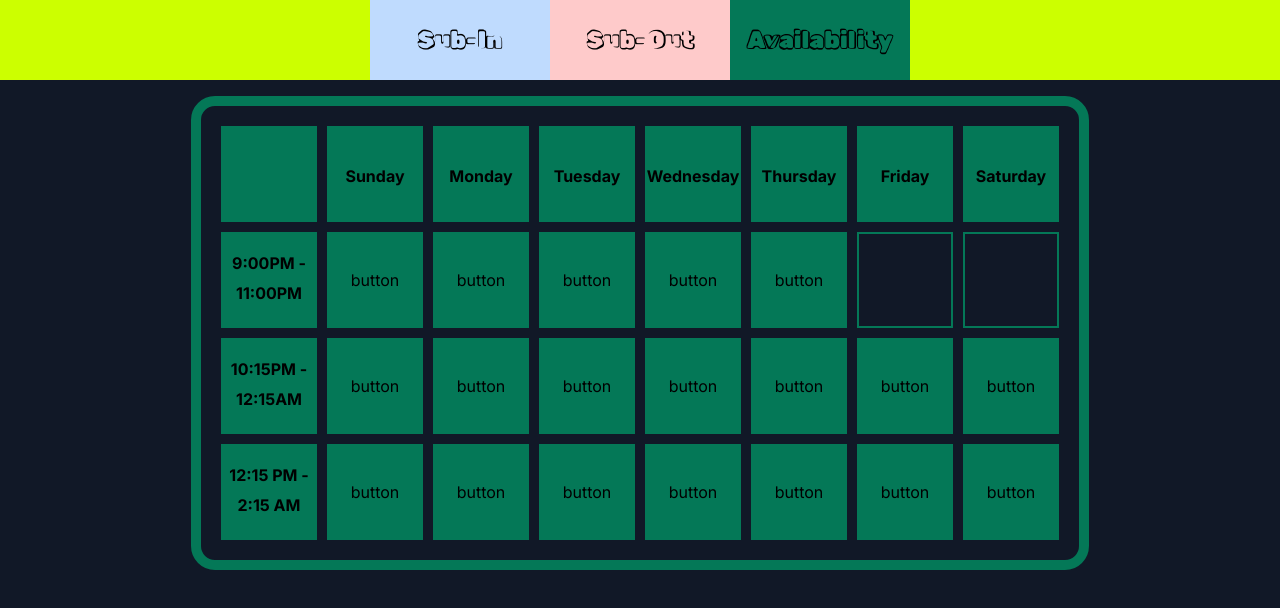
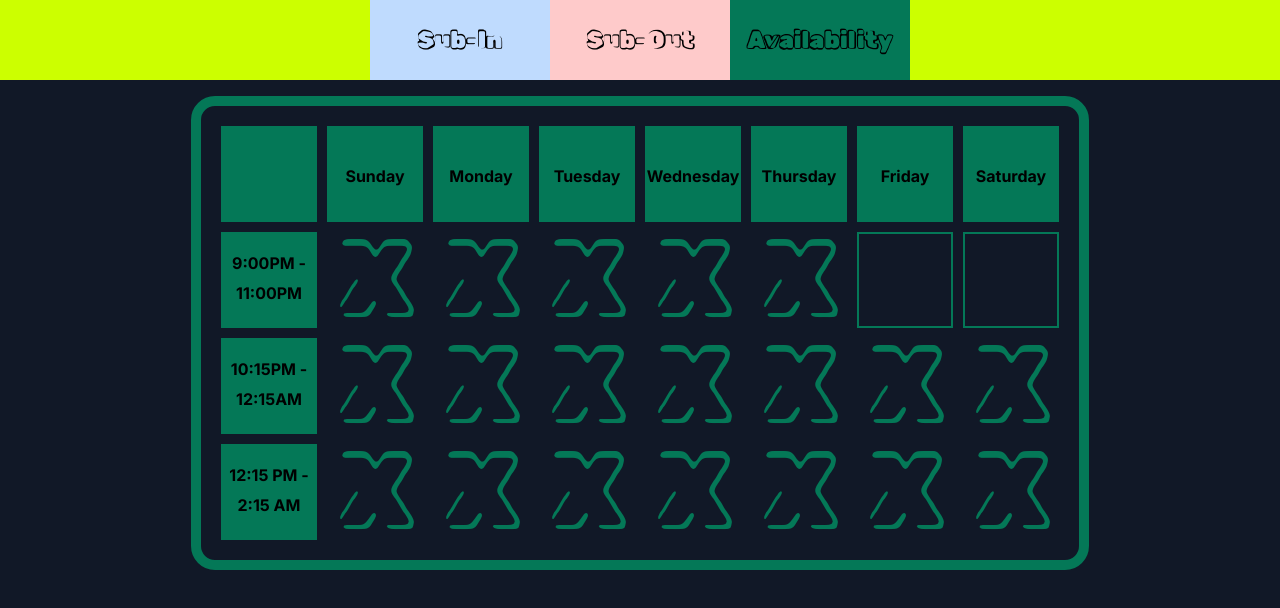
Before and after one commit to joshualbala/Safewalk-Scheduling-System, a Next.js app: page /availability in a window 1280 px wide. Shown: the top 608 px of the page. Built offline with nearby package versions, Linux system fonts and the light colour scheme; no server answers; the database is empty; sample sign-in values are in the browser's storage.

Commit message:
css stuff

```diff
--- a/src/app/availability/page.tsx
+++ b/src/app/availability/page.tsx
@@ -12,7 +12,6 @@ export default function availability() {
     protectRoute()
 
     const [usrDoc, setUsrDoc] = useState<Promise<UserInfo> | null>(null);
-    const [openShifts, setOpenShifts] = useState<Promise<string[]> | null> (null)
 
     setWhichPage(3);
     var initList:(string[]) = [""];
@@ -35,7 +34,6 @@ export default function availability() {
         const login_list = onAuthStateChanged(auth, (user) => {
             onStartup(user).then((output) => {
                 setUsrDoc(output[0] as Promise<UserInfo>)
-                setOpenShifts(output[1] as Promise<string[]>)
                 console.log("On Auth Sate Changed")
             })
 
@@ -55,7 +53,7 @@ export default function availability() {
 
     const handleCallBack = (value: boolean) => setChildBoolean(value);
 
-    const [screenWidth, setScreenWidth] = useState<number>(1000);
+    const [screenWidth, setScreenWidth] = useState<number>(window.innerWidth);
 
     useEffect(() => {
     const updateScreenWidth = () => {
@@ -265,7 +263,7 @@ export default function availability() {
                             <p className="text-center capitalize font-bold text-xs leading-75 lg:leading-100 lg:text-base">Thursday</p>
                         </div>
                         {/* 6 x 2 */}
-                        <AvailSelectButton sendBoolean={handleCallBack} shift="thu10" changeList={availList} setChangeList={setAvailList} className="w-18 h-18 lg:w-24 lg:h-24 hover:bg-green-900 active:bg-white"/>
+                        <AvailSelectButton sendBoolean={handleCallBack} shift="thu9" changeList={availList} setChangeList={setAvailList} className="w-18 h-18 lg:w-24 lg:h-24 hover:bg-green-900 active:bg-white"/>
                         {/* 6 x 3 */}
                         <AvailSelectButton sendBoolean={handleCallBack} shift="thu10" changeList={availList} setChangeList={setAvailList} className="w-18 h-18 lg:w-24 lg:h-24 hover:bg-green-900 active:bg-white"/>
                         {/* 6 x 4 */}
--- a/src/app/components/SelectButton/AvailSelectButton.tsx
+++ b/src/app/components/SelectButton/AvailSelectButton.tsx
@@ -16,11 +16,11 @@ const AvailSelectButton: React.FC<SelectButtonProps> = (props) => {
     }
     if (props.changeList && props.changeList.includes(props.shift)){
         return (
-            <button onClick= {handleClick} className={props.className + " bg-gray-500"}> button </button>
+            <button onClick= {handleClick} className={props.className + " bg-green-700"}> </button>
         )
     }
     return (
-        <button onClick= {handleClick} className={props.className + " bg-green-700"}> button </button>
+        <button onClick= {handleClick} className={props.className + " bg-gray-900 text-8xl text-center leading-3 font-cool text-green-700"}> X </button>
     )
 
 }
--- a/src/app/components/SelectButton/InSelectButton.tsx
+++ b/src/app/components/SelectButton/InSelectButton.tsx
@@ -12,13 +12,16 @@ const InSelectButton: React.FC<InButtonProps> = (props:InButtonProps) => {
         }
         props.sendBoolean(true);
     }
+    if (props.changeList.includes(props.shift) && props.prevSubbed.current.includes(props.shift)){
+       return( <button onClick= {handleClick} className={props.className + " border-2 border-blue-700"}></button>)
+
+    }
     if ((props.changeList.includes(props.shift)) || (!props.openShifts.includes(props.shift))){
-        return (
-            <button onClick= {handleClick} className={props.className + " bg-gray-500"}> button </button>
-        )
+        return (<button onClick= {handleClick} className={props.className + " bg-gray-500"}></button>)
     }
+
     return (
-        <button onClick= {handleClick} className={props.className + " bg-blue-700"}> button </button>
+        <button onClick= {handleClick} className={props.className + " bg-blue-700"}></button>
     )
 
 }
--- a/src/app/components/SelectButton/OutSelectButton.tsx
+++ b/src/app/components/SelectButton/OutSelectButton.tsx
@@ -14,15 +14,15 @@ const OutSelectButton: React.FC<OutButtonProps> = (props:OutButtonProps) => {
     }
     if (props.changeList.includes(props.shift)){
         return (
-            <button onClick= {handleClick} className={props.className + " bg-red-700"}> button </button>
+            <button onClick= {handleClick} className={props.className + " bg-red-700"}></button>
         )
     }
     if (props.prevSubbed.current.includes(props.shift)){
-        return (<button onClick= {handleClick} className={props.className + " bg-gray-500"}> button </button>)
+        return (<button onClick= {handleClick} className={props.className + " bg-gray-500"}></button>)
     }
     return (
 
-       <div className={props.className + " border-2 border-red-900"}></div>
+       <div className={props.className + " border-2 border-red-700"}></div>
     )
 }
 
--- a/src/app/sub-in/page.tsx
+++ b/src/app/sub-in/page.tsx
@@ -14,16 +14,11 @@ export default function sub_in() {
     setWhichPage(1)
 
 
-    const [screenWidth, setScreenWidth] = useState<number>(1000);
+    const [screenWidth, setScreenWidth] = useState<number>(window.innerWidth);
     var initList:(string[]) = [];
     let [inList, setInList] = useState(initList);
     let [shifts, setShifts] = useState(initList)
     let prevSubbed = useRef([""]);
-
-
-
-
-
 
     useEffect(() => {
     if (usrDoc){
@@ -282,7 +277,7 @@ export default function sub_in() {
                             <p className="text-center capitalize font-bold text-xs leading-75 lg:leading-100 lg:text-base">Thursday</p>
                         </div>
                         {/* 6 x 2 */}
-                        <InSelectButton sendBoolean={handleCallBack} prevSubbed={prevSubbed} openShifts= {shifts} setOpenShifts={setShifts} shift="thu10" changeList={inList} setChangeList={setInList} className="w-18 h-18 lg:w-24 lg:h-24 hover:bg-blue-900 active:bg-white"/>
+                        <InSelectButton sendBoolean={handleCallBack} prevSubbed={prevSubbed} openShifts= {shifts} setOpenShifts={setShifts} shift="thu9" changeList={inList} setChangeList={setInList} className="w-18 h-18 lg:w-24 lg:h-24 hover:bg-blue-900 active:bg-white"/>
                         {/* 6 x 3 */}
                         <InSelectButton sendBoolean={handleCallBack} prevSubbed={prevSubbed} openShifts= {shifts} setOpenShifts={setShifts} shift="thu10" changeList={inList} setChangeList={setInList} className="w-18 h-18 lg:w-24 lg:h-24 hover:bg-blue-900 active:bg-white"/>
                         {/* 6 x 4 */}
--- a/src/app/sub-out/page.tsx
+++ b/src/app/sub-out/page.tsx
@@ -12,7 +12,7 @@ export default function sub_in() {
     const [openShifts, setOpenShifts] = useState<Promise<string[]> | null> (null)
     setWhichPage(2);
 
-    const [screenWidth, setScreenWidth] = useState<number>(1000);
+    const [screenWidth, setScreenWidth] = useState<number>(window.innerWidth);
     var initList:(string[]) = [];
     let [outList, setOutList] = useState(initList);
     let prevSubbed = useRef([""])
@@ -207,15 +207,15 @@ export default function sub_in() {
                         <div className="bg-red-700 w-18 h-18 lg:w-24 lg:h-24"></div>
                         {/* 1 x 2 */}
                         <div className="flex bg-red-700 w-18 h-18 lg:w-24 lg:h-24">
-                            <div className="text-center capitalize font-bold transform translate-y-4 text-xs leading-6">9:00PM - 11:00PM</div>
+                            <div className="text-center capitalize font-bold flex items-center text-xs leading-6">9:00PM - 11:00PM</div>
                         </div>
                         {/* 1 x 3 */}
                         <div className="flex bg-red-700 w-18 h-18 lg:w-24 lg:h-24">
-                            <div className="text-center capitalize font-bold transform translate-y-4 text-xs leading-6">10:15PM - 12:15AM</div>
+                            <div className="text-center capitalize font-bold flex items-center text-xs leading-6">10:15PM - 12:15AM</div>
                         </div>
                         {/* 1 x 4 */}
                         <div className="flex bg-red-700 w-18 h-18 lg:w-24 lg:h-24">
-                            <div className="text-center capitalize font-bold transform translate-y-4 text-xs leading-6">12:15 PM - 2:15 AM</div>
+                            <div className="text-center capitalize font-bold flex items-center text-xs leading-6">12:15 PM - 2:15 AM</div>
                         </div>
                         {/* 2 x 1 */}
                         <div className="bg-red-700 w-18 h-18 lg:w-24 lg:h-24">
@@ -262,7 +262,7 @@ export default function sub_in() {
                             <p className="text-center capitalize font-bold text-xs leading-75 lg:leading-100 lg:text-base">Thursday</p>
                         </div>
                         {/* 6 x 2 */}
-                        <OutSelectButton sendBoolean={handleCallBack} prevSubbed= {prevSubbed} shift="thu10" changeList={outList} setChangeList={setOutList} className="w-18 h-18 lg:w-24 lg:h-24 hover:bg-red-900 active:bg-white"/>
+                        <OutSelectButton sendBoolean={handleCallBack} prevSubbed= {prevSubbed} shift="thu9" changeList={outList} setChangeList={setOutList} className="w-18 h-18 lg:w-24 lg:h-24 hover:bg-red-900 active:bg-white"/>
                         {/* 6 x 3 */}
                         <OutSelectButton sendBoolean={handleCallBack} prevSubbed= {prevSubbed} shift="thu10" changeList={outList} setChangeList={setOutList} className="w-18 h-18 lg:w-24 lg:h-24 hover:bg-red-900 active:bg-white"/>
                         {/* 6 x 4 */}
--- a/tailwind.config.js
+++ b/tailwind.config.js
@@ -14,7 +14,6 @@ module.exports = {
       '14':'30px',
       '75':'75px',
       '100': '100px',
-
     },
     width:{
       '18':'70px',
@@ -33,7 +32,8 @@ module.exports = {
       "cool": ["Rubik Vinyl", "ui-sans-serif", "system-ui"]
     },
     fontSize:{
-      "rm": "0px"
+      "rm": "0px",
+      'huge':'2000px',
     },
     screens:{
       '730':'730px',
```
